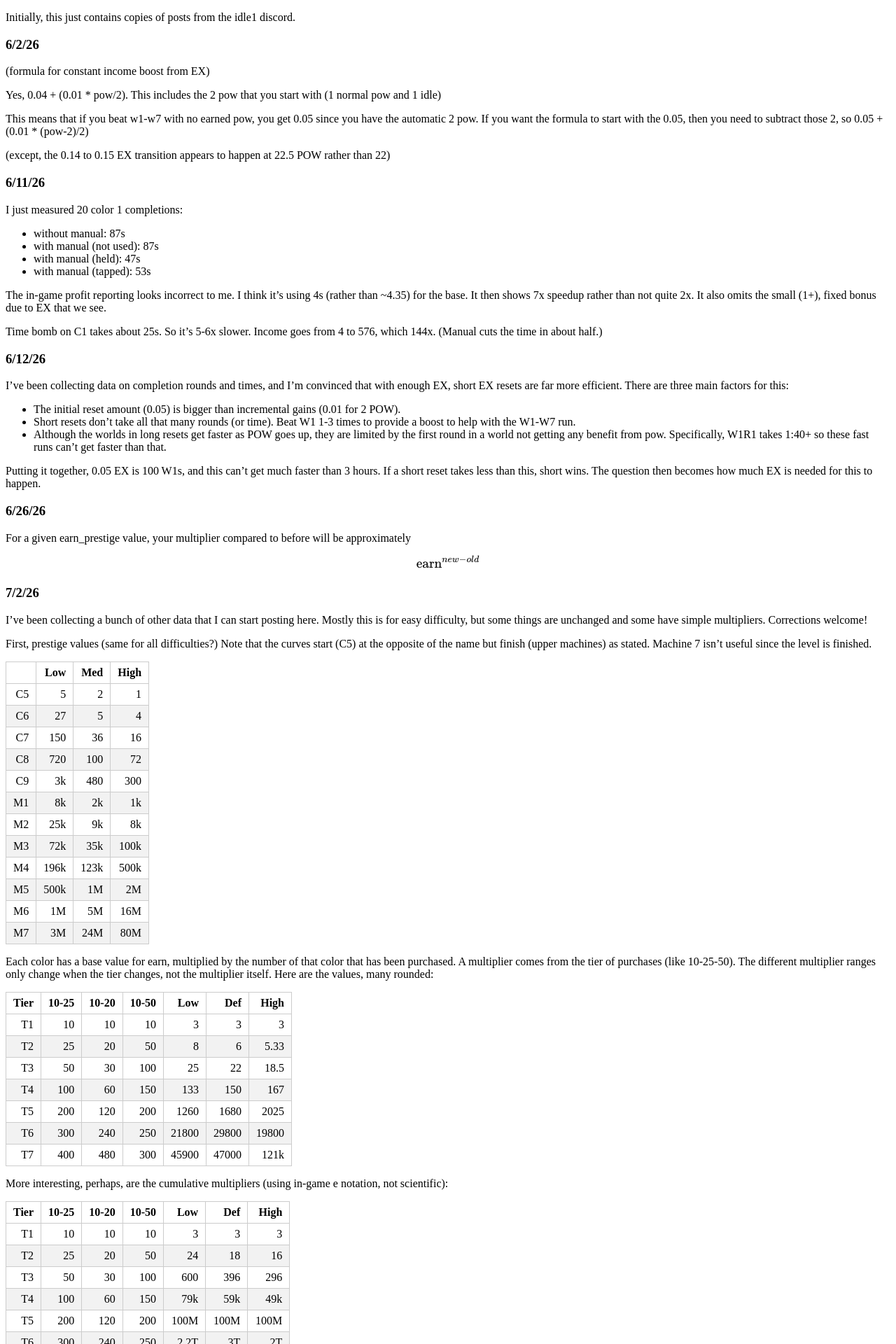
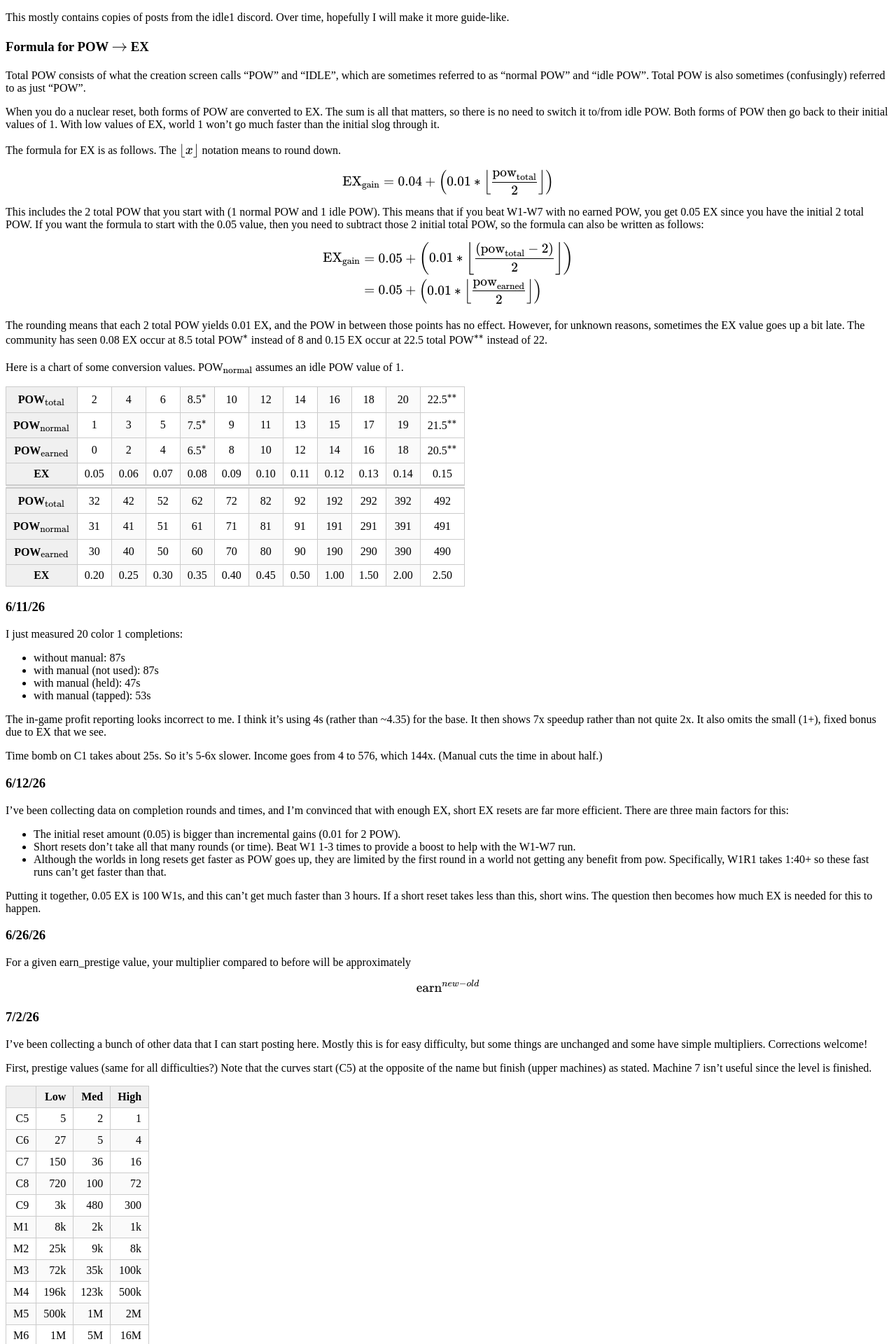
Before and after one commit to markplesko/idle1_guide, a Jekyll site: the page built from index.md, in a window 1280 px wide. Shown: the top 1920 px of the page at 70% size. Built offline with Jekyll 4.4.1, drawn with Linux system fonts in a browser that asks for light colours; some of the changed text lies outside the part shown.

Commit message:
More ex data, rewrite pow->ex section

```diff
--- a/assets/style.css
+++ b/assets/style.css
@@ -9,13 +9,14 @@ table.right-table td {
   padding: 6px 10px;        /* spacing inside cells */
 }
 
+table.right-table th {
+  background-color: #f0f0f0;
+  font-weight: bold;
+}
+
 /* Zebra striping for readability */
 table.right-table tbody tr:nth-child(even) {
-  background-color: #f2f2f2;
-}
-
-table.right-table tbody tr:nth-child(odd) {
-  background-color: #ffffff;
+  background-color: #fafafa;
 }
 
 /* Row hover highlight */
@@ -27,3 +28,32 @@ table.double-third-table th:nth-child(3),
 table.double-third-table td:nth-child(3) {
   border-right: 6px double #ccc; /* double right border for the third column */
 }
+
+/* Vertical + horizontal borders on all cells */
+table.column-table {
+  border-collapse: collapse; /* makes borders look clean */
+  text-align: center;  /* center text inside all cells */
+}
+
+table.column-table th,
+table.column-table td {
+  border: 1px solid #ccc;
+  padding: 6px 10px;
+}
+
+/* Zebra-striping columns */
+table.column-table td:nth-child(odd),
+table.column-table th:nth-child(odd) {
+  background-color: #fafafa;
+}
+
+/* Shade first column */
+table.column-table tr > :first-child {
+  background-color: #f0f0f0;
+  font-weight: bold;
+}
+
+/* Double border under the second row */
+table.quad-column-table tr:nth-child(4) td {
+  border-bottom: 6px double #ccc; /* double bottom border for the second row */
+}
--- a/index.md
+++ b/index.md
@@ -3,17 +3,61 @@ title: idle1 data
 layout: default
 ---
 
-Initially, this just contains copies of posts from the idle1 discord.
+This mostly contains copies of posts from the idle1 discord.  Over time,
+hopefully I will make it more guide-like.
 
-### 6/2/26
+### Formula for POW $\rightarrow$ EX
 
-(formula for constant income boost from EX)
+Total POW consists of what the creation screen calls "POW" and "IDLE",
+which are sometimes referred to as "normal POW" and "idle POW".
+Total POW is also sometimes (confusingly) referred to as just "POW".
 
-Yes, 0.04 + (0.01 * pow/2).  This includes the 2 pow that you start with (1 normal pow and 1 idle)
+When you do a nuclear reset, both forms of POW are converted to EX.
+The sum is all that matters, so there is no need to switch it
+to/from idle POW.  Both forms of POW then go back to their initial
+values of 1.  With low values of EX, world 1 won't go much faster than
+the initial slog through it.
 
-This means that if you beat w1-w7 with no earned pow, you get 0.05 since you have the automatic 2 pow.  If you want the formula to start with the 0.05, then you need to subtract those 2, so 0.05 + (0.01 * (pow-2)/2)
+The formula for EX is as follows.
+The $\lfloor x\rfloor$ notation means to round down.
 
-(except, the 0.14 to 0.15 EX transition appears to happen at 22.5 POW rather than 22)
+$$\text{EX}_\text{gain} =
+  0.04 + \left(0.01 *
+  \left\lfloor\frac{\text{pow}_\text{total}}{2}\right\rfloor\right)$$
+
+This includes the 2 total POW that you start with
+(1 normal POW and 1 idle POW).
+This means that if you beat W1-W7 with no earned POW, you get 0.05 EX
+since you have the initial 2 total POW.
+If you want the formula to start with the 0.05 value,
+then you need to subtract those 2 initial total POW,
+so the formula can also be written as follows:
+
+$$\begin{aligned}\text{EX}_\text{gain} &=
+  0.05 + \left(0.01 *
+  \left\lfloor\dfrac{(\text{pow}_\text{total}-2)}{2}\right\rfloor\right)\\
+  &=0.05 + \left(0.01 *
+  \left\lfloor\dfrac{\text{pow}_\text{earned}}{2}\right\rfloor\right)\\ \end{aligned}$$
+
+The rounding means that each 2 total POW yields 0.01 EX,
+and the POW in between those points has no effect.
+However, for unknown reasons, sometimes the EX value goes up a bit late.
+The community has seen 0.08 EX occur at 8.5 total POW$^*$ instead of 8
+and 0.15 EX occur at 22.5 total POW$^{**}$ instead of 22.
+
+Here is a chart of some conversion values.  POW$_\text{normal}$ assumes
+an idle POW value of 1.
+
+{: .column-table .quad-column-table}
+
+| POW$_\text{total}$  |    2 |    4 |    6 | 8.5$^*$ |   10 |   12 |   14 |   16 |   18 |   20 | 22.5$^{**}$ |
+| POW$_\text{normal}$ |    1 |    3 |    5 | 7.5$^*$ |    9 |   11 |   13 |   15 |   17 |   19 | 21.5$^{**}$ |
+| POW$_\text{earned}$ |    0 |    2 |    4 | 6.5$^*$ |    8 |   10 |   12 |   14 |   16 |   18 | 20.5$^{**}$ |
+| EX                  | 0.05 | 0.06 | 0.07 |    0.08 | 0.09 | 0.10 | 0.11 | 0.12 | 0.13 | 0.14 | 0.15 |
+| POW$_\text{total}$  |   32 |   42 |   52 |      62 |   72 |   82 |   92 |  192 |  292 |  392 |  492 |
+| POW$_\text{normal}$ |   31 |   41 |   51 |      61 |   71 |   81 |   91 |  191 |  291 |  391 |  491 |
+| POW$_\text{earned}$ |   30 |   40 |   50 |      60 |   70 |   80 |   90 |  190 |  290 |  390 |  490 |
+| EX                  | 0.20 | 0.25 | 0.30 |    0.35 | 0.40 | 0.45 | 0.50 | 1.00 | 1.50 | 2.00 | 2.50 |
 
 ### 6/11/26
 
@@ -273,17 +317,22 @@ EX provides a small fixed bonus to each color.  It increases as EX goes up but i
 
 |  Displayed EX | Bonus | Added |  Displayed EX | Bonus | Added |
 | ------------: | ----: | ----: | ------------: | ----: | ----: |
-|          1.00 |    +0 |     - | 10.50 - 10.99 |   +28 |    +4 |
-|  1.05 -  1.50 |    +1 |    +1 | 11.00 - 11.49 |   +33 |    +5 |
-|  1.51 -  2.00 |    +2 |    +1 | 11.50 - 11.99 |   +40 |    +7 |
-|  2.01 -  2.50 |    +3 |    +1 | 12.00 - 12.99 |   +48 |    +8 |
-|           ... |   ... |   ... | 12.50 - 12.99 |   +57 |    +9 |
-|  7.51 -  8.00 |   +14 |    +1 | 13.00 - 13.99 |   +68 |   +11 |
-|  8.01 -  8.50 |   +15 |    +1 | 13.50 - 13.99 |   +80 |   +12 |
-|  8.51 -  9.00 |   +16 |    +1 | 14.00 - 14.49 |   +95 |   +15 |
-|  9.01 -  9.49 |   +18 |    +2 | 14.50 - 14.99 |  +112 |   +17 |
-|  9.50 -  9.99 |   +21 |    +3 | 15.00 - 15.49 |  +131 |   +19 |
-| 10.00 - 10.49 |   +24 |    +3 | 15.50 - ????? |  +152 |   +21 |
+|          1.00 |    +0 |     - | 13.00 - 13.49 |   +68 |   +11 |
+|  1.05 -  1.50 |    +1 |    +1 | 13.50 - 13.99 |   +80 |   +12 |
+|  1.51 -  2.00 |    +2 |    +1 | 14.00 - 14.49 |   +95 |   +15 |
+|  2.01 -  2.50 |    +3 |    +1 | 14.50 - 14.99 |  +112 |   +17 |
+|           ... |   ... |   ... | 15.00 - 15.49 |  +131 |   +19 |
+|  7.51 -  8.00 |   +14 |    +1 | 15.50 - 15.99 |  +152 |   +21 |
+|  8.01 -  8.50 |   +15 |    +1 | 16.00 - 16.49 |  +176 |   +24 |
+|  8.51 -  9.00 |   +16 |    +1 | 16.50 - 16.99 |  +203 |   +27 |
+|  9.01 -  9.49 |   +18 |    +2 | 17.00 - 17.49 |  +233 |   +30 |
+|  9.50 -  9.99 |   +21 |    +3 | 17.50 - 17.99 |  +265 |   +32 |
+| 10.00 - 10.49 |   +24 |    +3 | 18.00 - 18.49 |  +301 |   +36 |
+| 10.50 - 10.99 |   +28 |    +4 | 18.50 - 18.99 |  +340 |   +39 |
+| 11.00 - 11.49 |   +33 |    +5 | 19.00 - ????? |  +382 |   +42 |
+| 11.50 - 11.99 |   +40 |    +7 |
+| 12.00 - 12.49 |   +48 |    +8 |
+| 12.50 - 12.99 |   +57 |    +9 |
 
 To be clear about the fixed nature of the bonus, here is what the income for each tick of C1 looks like (with no earn or speed bonuses).  10 is where the first levelup bonus appears (and is 3x):
 
@@ -340,7 +389,7 @@ Here is a same chart that shows which EX values reduce the number of ticks requi
 |        | 10.5 |   +28 |     5 | $1 \rightarrow 6 \rightarrow 11 \rightarrow 17 \rightarrow 22 \rightarrow 25$ |
 |        |   13 |   +68 |     4 | $1 \rightarrow 10 \rightarrow 18 \rightarrow 22 \rightarrow 26$ |
 |        | 14.5 |  +112 |     3 | $1 \rightarrow 13 \rightarrow 20 \rightarrow 25$ |
-|        |    ? |  +256 |     2 | $1 \rightarrow 18 \rightarrow 25$ |
+|        | 17.5 |  +256 |     2 | $1 \rightarrow 18 \rightarrow 25$ |
 |        |    ? |  +727 |     1 | $1 \rightarrow 25$ |
 
 Here is a chart to 10 C1 for higher bases, but it only has the EX values that shorten the path in order to keep the table smaller.  For example, with no EX, it takes 10 ticks of buying all to get to 10 C1s.  At 1.05 EX, it drops to 9.  At 1.51 EX, it drops to 8, and so on, until at 15 EX, one tick is enough.
@@ -350,19 +399,19 @@ Here is a chart to 10 C1 for higher bases, but it only has the EX values that sh
 | Base | Initial Ticks | EX cutoffs |      |      |      |      |      |
 | ---: | ------------: | ---------: | ---: | ---: | ---: | ---: | ---: |
 |    6 |            10 |       1.05 | 1.51 | 2.51 | 3.51 | 5.51 | 9.01 |
-|      |               |         11 | 12.5 |   15 |
+|      |               |         11 | 12.5 |**15**|
 |    7 |            11 |       1.05 | 1.51 | 2.51 | 3.51 | 5.51 | 8.01 |
-|      |               |         10 |   12 |   13 | 15.5 |
+|      |               |         10 |   12 |   13 |**15.5**|
 |    8 |            12 |       1.05 | 2.01 | 2.51 | 4.01 | 4.51 | 7.01 |
-|      |               |        9.5 | 10.5 |   12 | 13.5 |   16 |
+|      |               |        9.5 | 10.5 |   12 | 13.5 |**16** |
 |    9 |            13 |       1.05 | 1.51 | 2.51 | 3.51 | 4.51 | 6.01 |
-|      |               |       8.51 |   10 |   11 | 12.5 |   14 | 16.5 |
+|      |               |       8.51 |   10 |   11 | 12.5 |   14 |**16.5** |
 |   10 |            15 |       1.05 | 1.05 | 2.01 | 2.01 | 3.01 | 5.01 |
 |      |               |       5.51 | 7.51 |  9.5 | 10.5 | 11.5 |   13 |
-|      |               |       14.5 |   17 |
+|      |               |       14.5 |**17**|
 |   12 |            17 |       1.05 | 1.51 | 2.01 | 2.51 | 3.01 | 4.01 |
 |      |               |       5.01 | 6.51 | 8.51 |  9.5 | 10.5 | 11.5 |
-|      |               |       12.5 | 13.5 |   15 |    ? |
+|      |               |       12.5 | 13.5 |   15 |**17.5**|
 |   18 |            25 |       1.05 | 1.05 | 1.51 | 2.01 | 2.01 | 2.51 |
 |      |               |       3.01 | 3.51 | 4.01 | 4.51 | 5.51 | 6.51 |
 |      |               |       8.01 | 9.01 |  9.5 | 10.5 |   11 | 11.5 |
```
